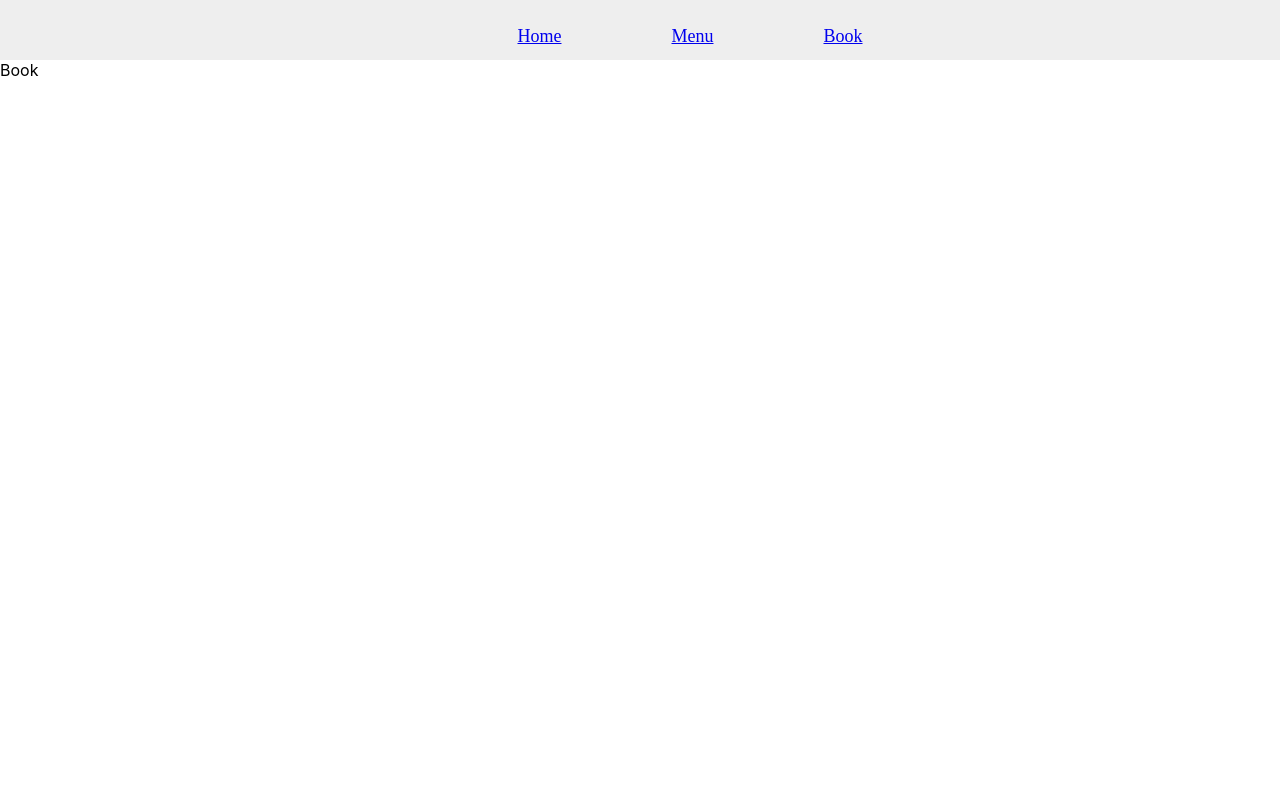
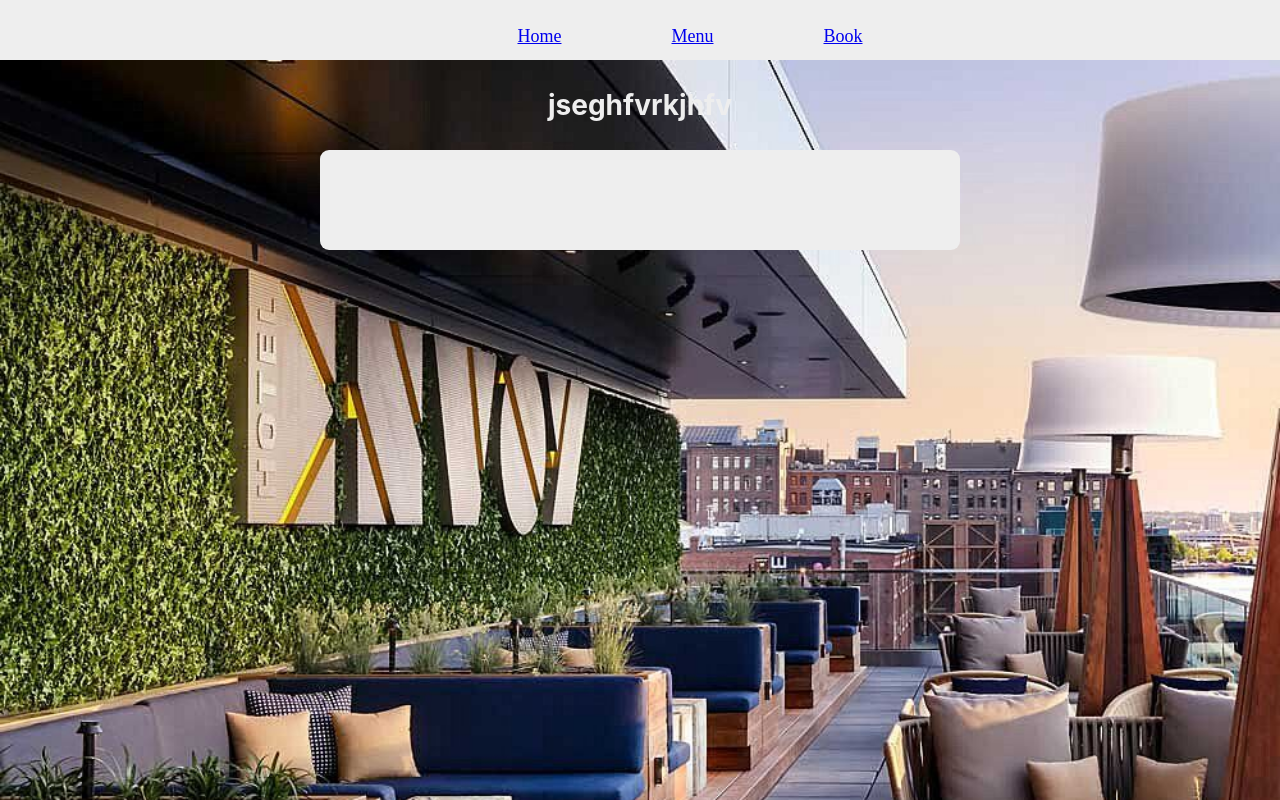
Before and after one commit to esipil/phase-2-personal-project, a React (Create React App) app in the folder frontend/my-app/: page /book in a window 1280 px wide. Shown: the top 800 px of the page. Built offline with nearby package versions, Linux system fonts and the light colour scheme.

Commit message:
starting on my forms

```diff
--- a/frontend/my-app/src/App.css
+++ b/frontend/my-app/src/App.css
@@ -136,3 +136,25 @@
   font-size:18px;
   text-justify: inter-word;
 }
+.bookerT {
+  background-image: url(/public/Best\ Rooftop\ Bars\ in\ NYC.jpeg);
+  background-repeat: no-repeat;
+  background-size: cover;
+  width: 100%;
+  position: relative;
+  z-index: 0;
+  overflow: hidden;
+  height: 1024px;
+}
+.bookNotice {
+  text-align: center;
+  font-size: 28px;
+  color: #eee;
+}
+.forms{
+  background-color: #eee;
+  width:50%;
+  height: 100px;
+  border-radius: 9px;
+  margin: auto;
+}
--- a/frontend/my-app/src/Book.js
+++ b/frontend/my-app/src/Book.js
@@ -2,7 +2,19 @@ import React from 'react'
 
 function Book() {
   return (
-    <div>Book</div>
+    <div className="bookerT">
+      <div>
+      <div >
+        <h3 className='bookNotice'>
+          jseghfvrkjhfv
+        </h3>
+      </div>
+      <div className='forms'>
+        <form>
+        </form>
+      </div>
+      </div>
+    </div>
   )
 }
 
--- a/frontend/my-app/src/Navbar.js
+++ b/frontend/my-app/src/Navbar.js
@@ -3,7 +3,7 @@ import {Link} from 'react-router-dom'
 function Navbar() {
   return (
     <div className='navbar'>
-        <div >
+        <div>
             <ul className='navContents'>
             <li className='links'><Link to="/">Home</Link></li>
             <li className='links'><Link to="/menu">Menu</Link></li>
```
Also changed, not shown: frontend/my-app/public/Best Rooftop Bars in NYC.jpeg (added), frontend/my-app/public/Hygge Brasserie und Bar im Landhaus Flottbek - Hamburg _ CREME GUIDES.jpeg (added).
